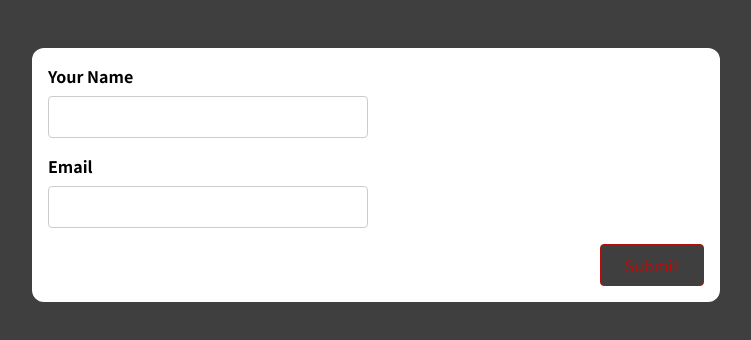
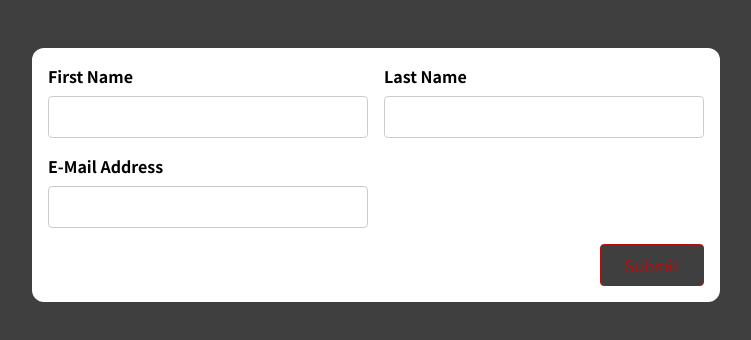
Before and after one commit to GeorgiSirakov4444/forms, a React (Create React App) app: page / in a window 1280 px wide. Shown: the top 340 px of the page, without its empty margins (264-1015 px from the left). Built offline with nearby package versions, Linux system fonts and the light colour scheme.

Commit message:
basic form and customHook

```diff
--- a/src/App.js
+++ b/src/App.js
@@ -1,9 +1,10 @@
-import SimpleInput from './components/SimpleInput';
+//import SimpleInput from './components/SimpleInput';
+import BasicForm from './components/BasicForm';
 
 function App() {
   return (
     <div className="app">
-      <SimpleInput />
+      <BasicForm />
     </div>
   );
 }
--- a/src/components/BasicForm.js
+++ b/src/components/BasicForm.js
@@ -1,22 +1,108 @@
+import useInput from "../hooks/use-input";
+
+const isNotEmpty = (value) => value.trim() !== "";
+const isEmail = (value) => value.includes("@");
+
 const BasicForm = (props) => {
+  const {
+    value: firstNameValue,
+    isValid: firstNameIsValid,
+    hasError: firstNameHasError,
+    valueChangeHandler: firstNameChangeHandler,
+    inputBlurHandler: firstNameBlurHandler,
+    reset: resetFirstName,
+  } = useInput(isNotEmpty);
+  const {
+    value: lastNameValue,
+    isValid: lastNameIsValid,
+    hasError: lastNameHasError,
+    valueChangeHandler: lastNameChangeHandler,
+    inputBlurHandler: lastNameBlurHandler,
+    reset: resetLastName,
+  } = useInput(isNotEmpty);
+  const {
+    value: emailValue,
+    isValid: emailIsValid,
+    hasError: emailHasError,
+    valueChangeHandler: emailChangeHandler,
+    inputBlurHandler: emailBlurHandler,
+    reset: resetEmail,
+  } = useInput(isEmail);
+
+  let formIsValid = false;
+
+  if (firstNameIsValid && lastNameIsValid && emailIsValid) {
+    formIsValid = true;
+  }
+
+  const submitHandler = (event) => {
+    event.preventDefault();
+
+    if (!formIsValid) {
+      return;
+    }
+
+    console.log("Submitted!");
+    console.log(firstNameValue, lastNameValue, emailValue);
+
+    resetFirstName();
+    resetLastName();
+    resetEmail();
+  };
+
+  const firstNameClasses = firstNameHasError
+    ? "form-control invalid"
+    : "form-control";
+  const lastNameClasses = lastNameHasError
+    ? "form-control invalid"
+    : "form-control";
+  const emailClasses = emailHasError ? "form-control invalid" : "form-control";
+
   return (
-    <form>
-      <div className='control-group'>
-        <div className='form-control'>
-          <label htmlFor='name'>First Name</label>
-          <input type='text' id='name' />
+    <form onSubmit={submitHandler}>
+      <div className="control-group">
+        <div className={firstNameClasses}>
+          <label htmlFor="name">First Name</label>
+          <input
+            type="text"
+            id="name"
+            value={firstNameValue}
+            onChange={firstNameChangeHandler}
+            onBlur={firstNameBlurHandler}
+          />
+          {firstNameHasError && (
+            <p className="error-text">Please enter a first name.</p>
+          )}
         </div>
-        <div className='form-control'>
-          <label htmlFor='name'>Last Name</label>
-          <input type='text' id='name' />
+        <div className={lastNameClasses}>
+          <label htmlFor="name">Last Name</label>
+          <input
+            type="text"
+            id="name"
+            value={lastNameValue}
+            onChange={lastNameChangeHandler}
+            onBlur={lastNameBlurHandler}
+          />
+          {lastNameHasError && (
+            <p className="error-text">Please enter a last name.</p>
+          )}
         </div>
       </div>
-      <div className='form-control'>
-        <label htmlFor='name'>E-Mail Address</label>
-        <input type='text' id='name' />
+      <div className={emailClasses}>
+        <label htmlFor="name">E-Mail Address</label>
+        <input
+          type="text"
+          id="name"
+          value={emailValue}
+          onChange={emailChangeHandler}
+          onBlur={emailBlurHandler}
+        />
+        {emailHasError && (
+          <p className="error-text">Please enter a valid email address.</p>
+        )}
       </div>
-      <div className='form-actions'>
-        <button>Submit</button>
+      <div className="form-actions">
+        <button disabled={!formIsValid}>Submit</button>
       </div>
     </form>
   );
--- a/src/components/SimpleInput.js
+++ b/src/components/SimpleInput.js
@@ -27,7 +27,7 @@
   let formIsValid = false;
 
   if (enteredNameIsValid && enteredEmailIsValid) {
-    formIsValid = true;
+      formIsValid = true;
   }
 
   const formSubmissionHandler = (event) => {
```
